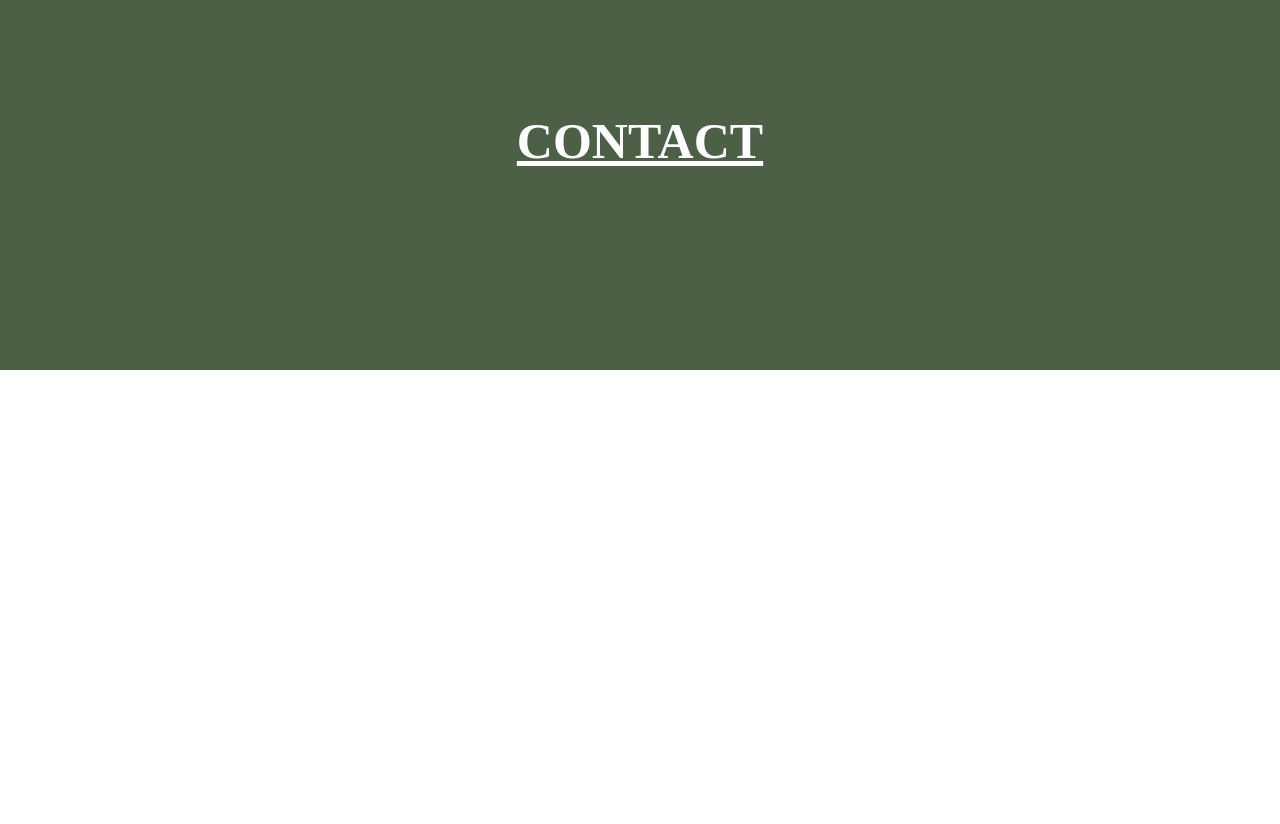
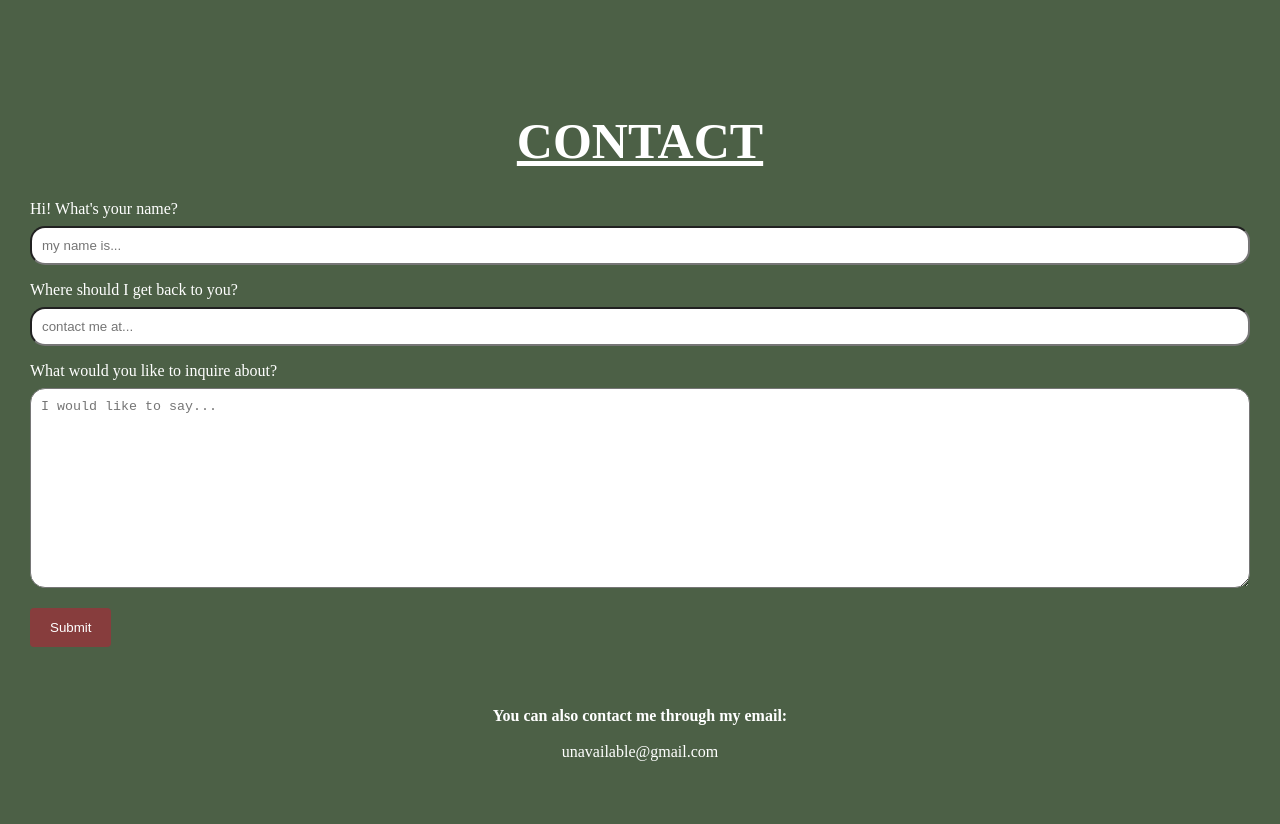
Before and after one commit to LeilaBouk/HTMLCSS-Portfolio, a plain HTML site: page index.html in a window 1280 px wide. Shown: the part 2915-3739 px from the top of the page. Before the commit the page ends 3285 px from the top, so only its background shows below. Drawn offline with Linux system fonts and the light colour scheme.

Commit message:
added contact form

```diff
--- a/assets/css/style.css
+++ b/assets/css/style.css
@@ -152,6 +152,38 @@ header {
     font-size: 50px;
     color: white;
     text-decoration: underline;
+    margin-bottom: 30px;
+  }
+
+input[type=text], select, textarea {
+    width: 100%;
+    padding: 10px;
+    border-radius: 15px;
+    box-sizing: border-box;
+    margin-top: 8px;
+    margin-bottom: 16px;
+    resize: vertical;
+  }
+
+  input[type=submit] {
+    background-color: #873d3d;
+    color: white;
+    padding: 12px 20px;
+    border: none;
+    border-radius: 4px;
+    cursor: pointer;
+  }
+
+
+  input[type=submit]:hover {
+    background-color: #421c1c;
+    border-style: groove;
+    border-color: #e7b257;
+  }
+
+  .contactInfo {
+    padding: 60px;
+    text-align: center;
   }
 
   /* FOOTER */
--- a/index.html
+++ b/index.html
@@ -99,6 +99,28 @@
 <!-- CONTACT -->
     <contact id="contact">
        <h2>CONTACT</h2>
+
+       <div class="contactForm">
+            <form>
+
+                <label for="name">Hi! What's your name?</label>
+                <input type="text" id="name" name="name" placeholder="my name is...">
+
+                <label for="contact">Where should I get back to you?</label>
+                <input type="text" id="contactMe" placeholder="contact me at...">
+
+                <label for="message">What would you like to inquire about?</label>
+                <textarea type="text" id="message" placeholder="I would like to say..." style="height:200px"></textarea>
+
+                <input type="submit" value="Submit">
+            </form>
+       </div>
+
+       <div class="contactInfo">
+            <h4>You can also contact me through my email:</h4>
+            <br>
+            <p>unavailable@gmail.com</p>
+       </div>
     </contact>
 
 <!-- FOOTER -->
```
